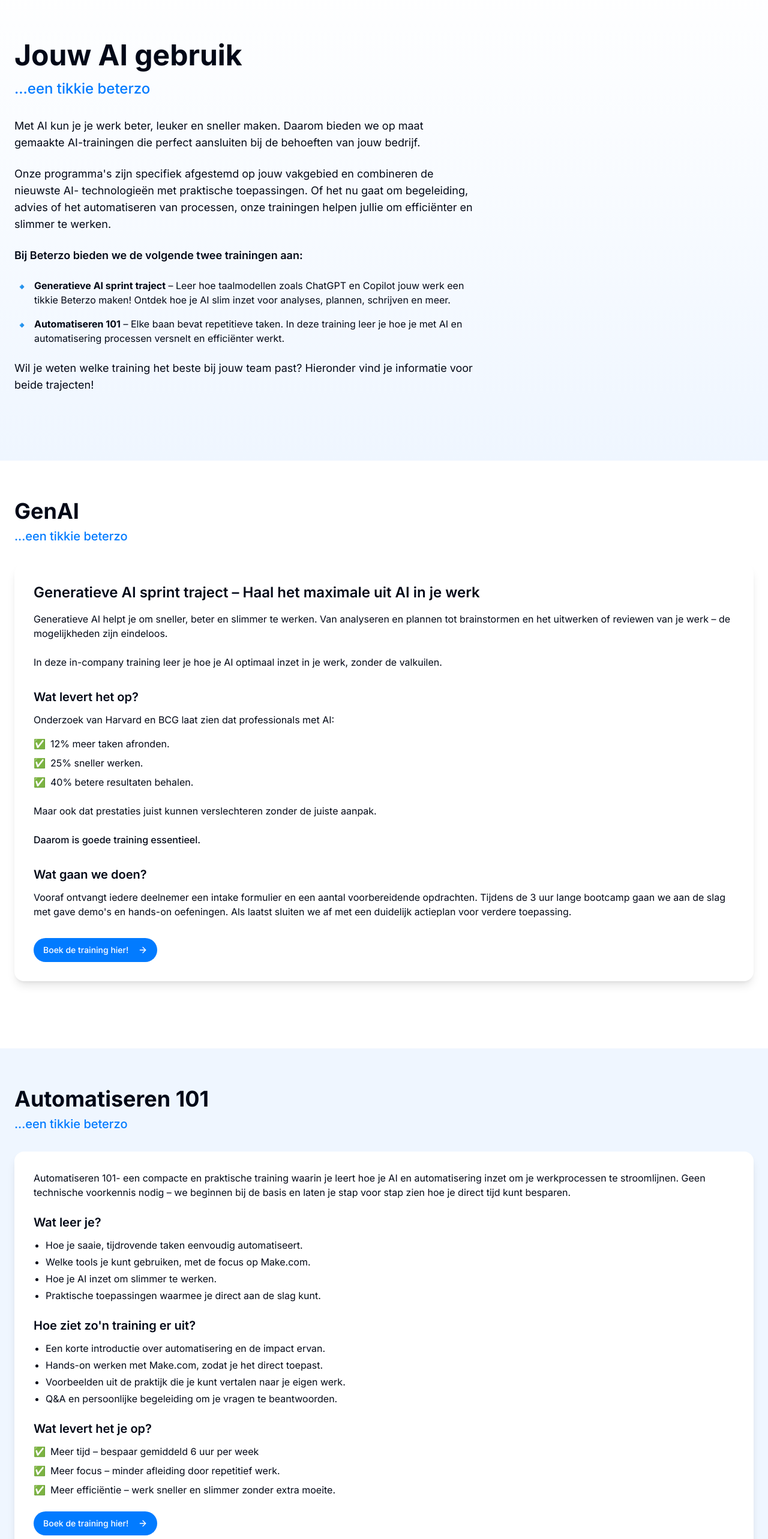
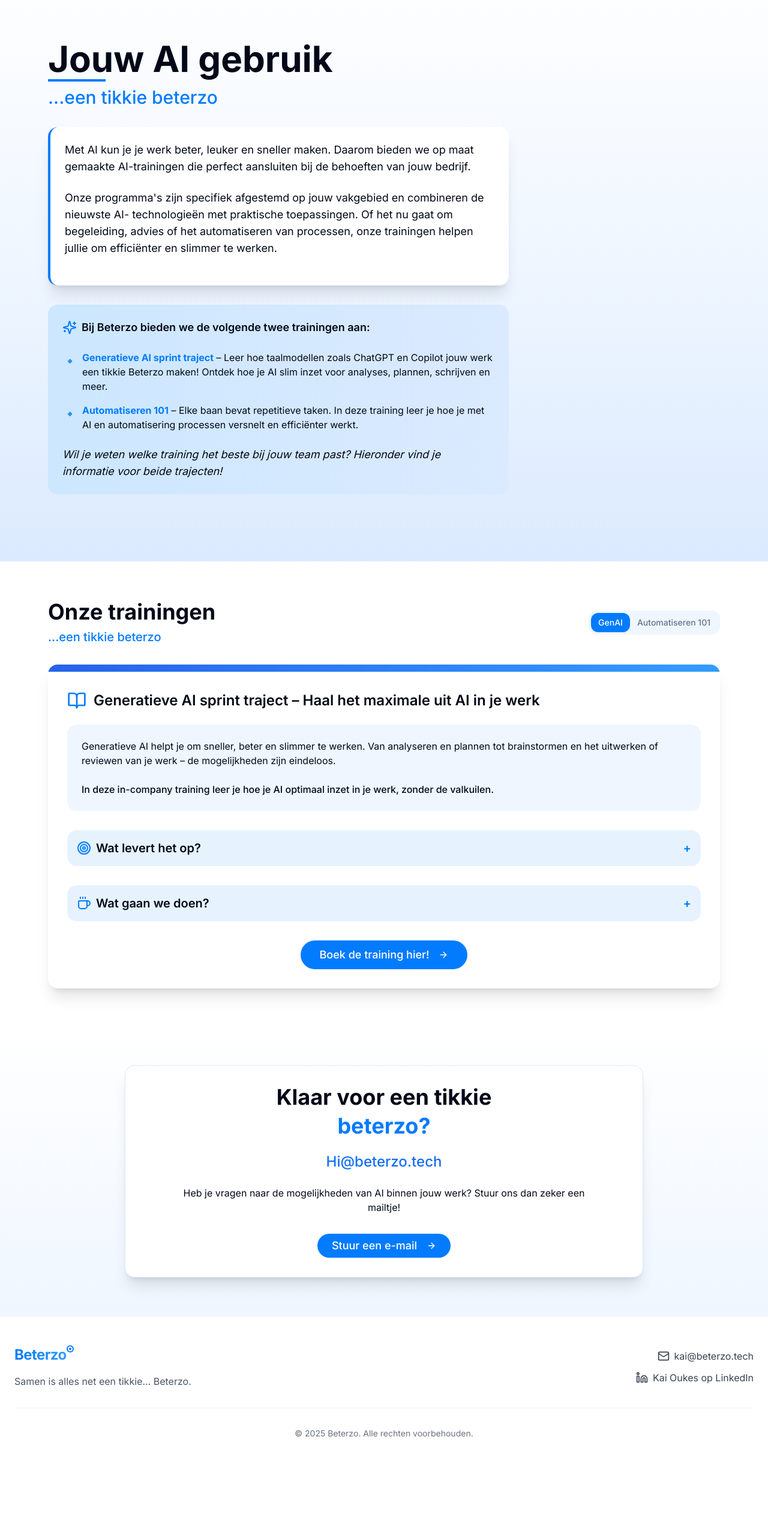
Before and after one commit to KaiOukes/beterzo, a React (Vite) app: page /ai-training in a window 1280 px wide. Shown: the part 60-2626 px from the top of the page at 60% size. After the commit the page ends 2508 px from the top, so only its background shows below. Built offline with nearby package versions, Linux system fonts and the light colour scheme.

Commit message:
Refactor: Improve AI training page design
Improve the design of the AI training page to make the content more appealing.

```diff
--- a/src/pages/AITraining.tsx
+++ b/src/pages/AITraining.tsx
@@ -1,26 +1,61 @@
 
-import React from 'react';
+import React, { useEffect, useRef } from 'react';
 import { Button } from "@/components/ui/button";
 import Header from '../components/Header';
 import Footer from '../components/Footer';
 import { Card, CardContent } from "@/components/ui/card";
-import { ArrowRight } from 'lucide-react';
+import { ArrowRight, BookOpen, CheckCircle2, Coffee, Sparkles, Target } from 'lucide-react';
+import { Tabs, TabsContent, TabsList, TabsTrigger } from "@/components/ui/tabs";
+import { Collapsible, CollapsibleContent, CollapsibleTrigger } from "@/components/ui/collapsible";
 
 const AITraining = () => {
+  // Animation ref for intersection observer
+  const sectionRefs = useRef<(HTMLElement | null)[]>([]);
+
+  useEffect(() => {
+    const observer = new IntersectionObserver(
+      (entries) => {
+        entries.forEach(entry => {
+          if (entry.isIntersecting) {
+            entry.target.classList.add('animate-fade-in');
+            entry.target.classList.remove('opacity-0');
+          }
+        });
+      },
+      { threshold: 0.1, rootMargin: "0px 0px -100px 0px" }
+    );
+
+    // Get all elements that should be animated
+    const animatedElements = document.querySelectorAll('.animate-on-scroll');
+    animatedElements.forEach(el => {
+      el.classList.add('opacity-0');
+      observer.observe(el);
+    });
+
+    return () => {
+      animatedElements.forEach(el => observer.unobserve(el));
+    };
+  }, []);
+
   return (
     <div className="min-h-screen flex flex-col">
       <Header />
       <main className="flex-1">
-        {/* Hero Section */}
-        <section className="pt-32 pb-16 bg-gradient-to-b from-white to-blue-50">
-          <div className="container">
-            <h1 className="text-4xl md:text-5xl font-bold mb-4">
+        {/* Hero Section with gradient background */}
+        <section className="pt-32 pb-16 bg-gradient-to-b from-white via-blue-50 to-blue-100">
+          <div className="container max-w-6xl mx-auto px-4">
+            <div className="animate-on-scroll">
+              <h1 className="text-5xl md:text-6xl font-bold mb-4 relative">
                 Jouw AI gebruik
+                <span className="absolute -bottom-2 left-0 w-24 h-1 bg-primary"></span>
               </h1>
-            <h2 className="text-xl md:text-2xl text-primary font-medium mb-8">
+              <h2 className="text-2xl md:text-3xl text-primary font-medium mb-8">
                 ...een tikkie beterzo
               </h2>
-            <div className="max-w-3xl mb-12">
+            </div>
+
+            <div className="max-w-3xl mb-12 animate-on-scroll">
+              <div className="bg-white rounded-lg shadow-xl p-6 border-l-4 border-primary transform transition-all hover:-translate-y-1 hover:shadow-2xl">
                 <p className="text-lg mb-6">
                   Met AI kun je je werk beter, leuker en sneller maken.
                   Daarom bieden we op maat gemaakte AI-trainingen die
@@ -34,158 +69,249 @@ const AITraining = () => {
                   processen, onze trainingen helpen jullie om efficiënter
                   en slimmer te werken.
                 </p>
-              <p className="text-lg font-semibold mb-6">
+              </div>
+
+              <div className="bg-gradient-to-r from-primary-100 to-blue-100 rounded-lg p-6 mt-8 animate-on-scroll">
+                <p className="text-lg font-semibold mb-6 flex items-center">
+                  <Sparkles className="text-primary mr-2 h-6 w-6" />
                   Bij Beterzo bieden we de volgende twee trainingen aan:
                 </p>
                 <ul className="space-y-4 mb-6">
-                <li className="flex items-start">
-                  <span className="text-primary text-xl mr-2">🔹</span>
-                  <span><strong>Generatieve AI sprint traject</strong> – Leer hoe
-                  taalmodellen zoals ChatGPT en Copilot jouw werk
+                  <li className="flex items-start transform transition hover:translate-x-2">
+                    <span className="text-primary text-xl mr-2 mt-1">🔹</span>
+                    <div>
+                      <span className="font-bold text-primary">Generatieve AI sprint traject</span>
+                      <span> – Leer hoe taalmodellen zoals ChatGPT en Copilot jouw werk
                       een tikkie Beterzo maken! Ontdek hoe je AI slim
                       inzet voor analyses, plannen, schrijven en meer.</span>
+                    </div>
                   </li>
-                <li className="flex items-start">
-                  <span className="text-primary text-xl mr-2">🔹</span>
-                  <span><strong>Automatiseren 101</strong> – Elke baan bevat
+                  <li className="flex items-start transform transition hover:translate-x-2">
+                    <span className="text-primary text-xl mr-2 mt-1">🔹</span>
+                    <div>
+                      <span className="font-bold text-primary">Automatiseren 101</span>
+                      <span> – Elke baan bevat
                       repetitieve taken. In deze training leer je hoe je
                       met AI en automatisering processen versnelt en
                       efficiënter werkt.</span>
+                    </div>
                   </li>
                 </ul>
-              <p className="text-lg">
+                <p className="text-lg italic">
                   Wil je weten welke training het beste bij jouw team
                   past? Hieronder vind je informatie voor beide
                   trajecten!
                 </p>
               </div>
             </div>
+          </div>
         </section>
 
-        {/* GenAI Section */}
-        <section className="py-16 bg-white" id="genai">
-          <div className="container">
+        {/* Tabs for choosing between trainings */}
+        <section className="py-16 bg-white">
+          <div className="container max-w-6xl mx-auto px-4">
+            <Tabs defaultValue="genai" className="w-full animate-on-scroll">
+              <div className="flex flex-col md:flex-row md:items-center md:justify-between mb-8">
+                <div>
                   <h2 className="text-3xl md:text-4xl font-bold mb-2">
-              GenAI
+                    Onze trainingen
                   </h2>
-            <h3 className="text-xl text-primary font-medium mb-8">
+                  <h3 className="text-xl text-primary font-medium">
                     ...een tikkie beterzo
                   </h3>
+                </div>
 
-            <Card className="mb-12 border-none shadow-lg">
+                <TabsList className="mt-4 md:mt-0 bg-blue-50 p-1">
+                  <TabsTrigger
+                    value="genai"
+                    className="data-[state=active]:bg-primary data-[state=active]:text-white"
+                  >
+                    GenAI
+                  </TabsTrigger>
+                  <TabsTrigger
+                    value="automatiseren"
+                    className="data-[state=active]:bg-primary data-[state=active]:text-white"
+                  >
+                    Automatiseren 101
+                  </TabsTrigger>
+                </TabsList>
+              </div>
+
+              <TabsContent value="genai" className="animate-on-scroll">
+                <Card className="border-none shadow-xl overflow-hidden">
+                  <div className="bg-gradient-to-r from-blue-600 to-primary-400 h-3"></div>
                   <CardContent className="p-8">
-                <h3 className="text-2xl font-semibold mb-4">Generatieve AI sprint traject – Haal het maximale uit AI in je werk</h3>
+                    <div className="flex items-center mb-6">
+                      <BookOpen className="h-8 w-8 text-primary mr-3" />
+                      <h3 className="text-2xl font-semibold">Generatieve AI sprint traject – Haal het maximale uit AI in je werk</h3>
+                    </div>
+
+                    <div className="bg-blue-50 p-6 rounded-lg mb-8">
                       <p className="mb-6">
                         Generatieve AI helpt je om sneller, beter en slimmer te werken. Van analyseren en plannen tot brainstormen en het uitwerken of reviewen van je werk – de mogelijkheden zijn eindeloos.
                       </p>
-                <p className="mb-8">
+                      <p className="font-medium">
                         In deze in-company training leer je hoe je AI optimaal inzet in je werk, zonder de valkuilen.
                       </p>
+                    </div>
 
-                <h4 className="text-xl font-semibold mb-3">Wat levert het op?</h4>
+                    <Collapsible className="mb-8">
+                      <CollapsibleTrigger className="flex items-center w-full justify-between bg-primary-50 p-4 rounded-lg text-xl font-semibold">
+                        <div className="flex items-center">
+                          <Target className="h-6 w-6 text-primary mr-2" />
+                          Wat levert het op?
+                        </div>
+                        <div className="text-primary">+</div>
+                      </CollapsibleTrigger>
+                      <CollapsibleContent className="bg-white p-4 rounded-lg mt-2 border border-gray-200 shadow-inner">
                         <p className="mb-4">Onderzoek van Harvard en BCG laat zien dat professionals met AI:</p>
-                <ul className="space-y-2 mb-6">
-                  <li className="flex items-center">
-                    <span className="text-primary mr-2">✅</span> 12% meer taken afronden.
+                        <ul className="space-y-3 mb-6">
+                          <li className="flex items-center bg-green-50 p-3 rounded-lg">
+                            <CheckCircle2 className="text-green-500 mr-2 h-5 w-5" />
+                            <span>12% meer taken afronden.</span>
                           </li>
-                  <li className="flex items-center">
-                    <span className="text-primary mr-2">✅</span> 25% sneller werken.
+                          <li className="flex items-center bg-green-50 p-3 rounded-lg">
+                            <CheckCircle2 className="text-green-500 mr-2 h-5 w-5" />
+                            <span>25% sneller werken.</span>
                           </li>
-                  <li className="flex items-center">
-                    <span className="text-primary mr-2">✅</span> 40% betere resultaten behalen.
+                          <li className="flex items-center bg-green-50 p-3 rounded-lg">
+                            <CheckCircle2 className="text-green-500 mr-2 h-5 w-5" />
+                            <span>40% betere resultaten behalen.</span>
                           </li>
                         </ul>
                         <p className="mb-6">Maar ook dat prestaties juist kunnen verslechteren zonder de juiste aanpak.</p>
-                <p className="mb-8 font-medium">Daarom is goede training essentieel.</p>
+                        <p className="mb-6 font-medium">Daarom is goede training essentieel.</p>
+                      </CollapsibleContent>
+                    </Collapsible>
 
-                <h4 className="text-xl font-semibold mb-3">Wat gaan we doen?</h4>
+                    <Collapsible className="mb-8">
+                      <CollapsibleTrigger className="flex items-center w-full justify-between bg-primary-50 p-4 rounded-lg text-xl font-semibold">
+                        <div className="flex items-center">
+                          <Coffee className="h-6 w-6 text-primary mr-2" />
+                          Wat gaan we doen?
+                        </div>
+                        <div className="text-primary">+</div>
+                      </CollapsibleTrigger>
+                      <CollapsibleContent className="bg-white p-4 rounded-lg mt-2 border border-gray-200 shadow-inner">
                         <p className="mb-8">
                           Vooraf ontvangt iedere deelnemer een intake formulier en een aantal voorbereidende opdrachten. Tijdens de 3 uur lange bootcamp gaan we aan de slag met gave demo's en hands-on oefeningen. Als laatst sluiten we af met een duidelijk actieplan voor verdere toepassing.
                         </p>
+                      </CollapsibleContent>
+                    </Collapsible>
 
+                    <div className="text-center">
                       <a
                         href="https://tally.so/r/w7agNZ"
                         target="_blank"
                         rel="noopener noreferrer"
-                  className="block w-full sm:w-auto"
+                        className="inline-block"
                       >
-                  <Button className="w-full sm:w-auto rounded-full">
+                        <Button className="rounded-full px-8 py-6 text-lg bg-primary hover:bg-primary-600 transition-all transform hover:scale-105">
                           Boek de training hier!
-                    <ArrowRight className="ml-2 h-4 w-4" />
+                          <ArrowRight className="ml-2 h-5 w-5" />
                         </Button>
                       </a>
+                    </div>
                   </CardContent>
                 </Card>
+              </TabsContent>
+
+              <TabsContent value="automatiseren" className="animate-on-scroll">
+                <Card className="border-none shadow-xl overflow-hidden">
+                  <div className="bg-gradient-to-r from-primary-400 to-blue-600 h-3"></div>
+                  <CardContent className="p-8">
+                    <div className="flex items-center mb-6">
+                      <Sparkles className="h-8 w-8 text-primary mr-3" />
+                      <h3 className="text-2xl font-semibold">Automatiseren 101 - Maak repetitief werk verleden tijd</h3>
                     </div>
-        </section>
 
-        {/* Automatiseren 101 Section */}
-        <section className="py-16 bg-blue-50" id="automatiseren">
-          <div className="container">
-            <h2 className="text-3xl md:text-4xl font-bold mb-2">
-              Automatiseren 101
-            </h2>
-            <h3 className="text-xl text-primary font-medium mb-8">
-              ...een tikkie beterzo
-            </h3>
-
-            <Card className="mb-12 border-none shadow-lg">
-              <CardContent className="p-8">
+                    <div className="bg-blue-50 p-6 rounded-lg mb-8">
                       <p className="mb-6">
                         Automatiseren 101- een compacte en praktische training waarin je leert hoe je AI en automatisering inzet om je werkprocessen te stroomlijnen. Geen technische voorkennis nodig – we beginnen bij de basis en laten je stap voor stap zien hoe je direct tijd kunt besparen.
                       </p>
+                    </div>
 
-                <h4 className="text-xl font-semibold mb-3">Wat leer je?</h4>
-                <ul className="list-disc pl-5 mb-6 space-y-1">
+                    <div className="grid md:grid-cols-2 gap-6 mb-8">
+                      <Collapsible className="mb-4">
+                        <CollapsibleTrigger className="flex items-center w-full justify-between bg-primary-50 p-4 rounded-lg text-xl font-semibold">
+                          <div className="flex items-center">
+                            <Target className="h-6 w-6 text-primary mr-2" />
+                            Wat leer je?
+                          </div>
+                          <div className="text-primary">+</div>
+                        </CollapsibleTrigger>
+                        <CollapsibleContent className="bg-white p-4 rounded-lg mt-2 border border-gray-200 shadow-inner">
+                          <ul className="list-disc pl-5 mb-6 space-y-3">
                             <li>Hoe je saaie, tijdrovende taken eenvoudig automatiseert.</li>
-                  <li>Welke tools je kunt gebruiken, met de focus op Make.com.</li>
+                            <li>Welke tools je kunt gebruiken voor jouw specifieke situatie.</li>
                             <li>Hoe je AI inzet om slimmer te werken.</li>
                             <li>Praktische toepassingen waarmee je direct aan de slag kunt.</li>
                           </ul>
+                        </CollapsibleContent>
+                      </Collapsible>
 
-                <h4 className="text-xl font-semibold mb-3">Hoe ziet zo'n training er uit?</h4>
-                <ul className="list-disc pl-5 mb-6 space-y-1">
+                      <Collapsible className="mb-4">
+                        <CollapsibleTrigger className="flex items-center w-full justify-between bg-primary-50 p-4 rounded-lg text-xl font-semibold">
+                          <div className="flex items-center">
+                            <Coffee className="h-6 w-6 text-primary mr-2" />
+                            Hoe ziet de training eruit?
+                          </div>
+                          <div className="text-primary">+</div>
+                        </CollapsibleTrigger>
+                        <CollapsibleContent className="bg-white p-4 rounded-lg mt-2 border border-gray-200 shadow-inner">
+                          <ul className="list-disc pl-5 mb-6 space-y-3">
                             <li>Een korte introductie over automatisering en de impact ervan.</li>
-                  <li>Hands-on werken met Make.com, zodat je het direct toepast.</li>
+                            <li>Hands-on werken met praktische tools die bij jouw werk passen.</li>
                             <li>Voorbeelden uit de praktijk die je kunt vertalen naar je eigen werk.</li>
                             <li>Q&A en persoonlijke begeleiding om je vragen te beantwoorden.</li>
                           </ul>
+                        </CollapsibleContent>
+                      </Collapsible>
+                    </div>
 
                     <h4 className="text-xl font-semibold mb-3">Wat levert het je op?</h4>
-                <ul className="space-y-2 mb-6">
-                  <li className="flex items-start">
-                    <span className="text-primary mr-2">✅</span>
-                    <span>Meer tijd – bespaar gemiddeld 6 uur per week</span>
-                  </li>
-                  <li className="flex items-start">
-                    <span className="text-primary mr-2">✅</span>
-                    <span>Meer focus – minder afleiding door repetitief werk.</span>
-                  </li>
-                  <li className="flex items-start">
-                    <span className="text-primary mr-2">✅</span>
-                    <span>Meer efficiëntie – werk sneller en slimmer zonder extra moeite.</span>
-                  </li>
-                </ul>
+                    <div className="grid grid-cols-1 md:grid-cols-3 gap-4 mb-8">
+                      <div className="bg-gradient-to-br from-blue-50 to-primary-50 p-6 rounded-lg shadow-md transform transition-all hover:-translate-y-1 hover:shadow-lg">
+                        <CheckCircle2 className="text-primary h-8 w-8 mb-3" />
+                        <p className="font-semibold">Meer tijd</p>
+                        <p>Bespaar gemiddeld 6 uur per week</p>
+                      </div>
+                      <div className="bg-gradient-to-br from-blue-50 to-primary-50 p-6 rounded-lg shadow-md transform transition-all hover:-translate-y-1 hover:shadow-lg">
+                        <CheckCircle2 className="text-primary h-8 w-8 mb-3" />
+                        <p className="font-semibold">Meer focus</p>
+                        <p>Minder afleiding door repetitief werk</p>
+                      </div>
+                      <div className="bg-gradient-to-br from-blue-50 to-primary-50 p-6 rounded-lg shadow-md transform transition-all hover:-translate-y-1 hover:shadow-lg">
+                        <CheckCircle2 className="text-primary h-8 w-8 mb-3" />
+                        <p className="font-semibold">Meer efficiëntie</p>
+                        <p>Werk sneller en slimmer zonder extra moeite</p>
+                      </div>
+                    </div>
 
+                    <div className="text-center">
                       <a
                         href="https://tally.so/r/w7agNZ"
                         target="_blank"
                         rel="noopener noreferrer"
-                  className="block w-full sm:w-auto"
+                        className="inline-block"
                       >
-                  <Button className="w-full sm:w-auto rounded-full">
+                        <Button className="rounded-full px-8 py-6 text-lg bg-primary hover:bg-primary-600 transition-all transform hover:scale-105">
                           Boek de training hier!
-                    <ArrowRight className="ml-2 h-4 w-4" />
+                          <ArrowRight className="ml-2 h-5 w-5" />
                         </Button>
                       </a>
+                    </div>
                   </CardContent>
                 </Card>
+              </TabsContent>
+            </Tabs>
           </div>
         </section>
 
         {/* CTA Section */}
-        <section className="py-16 bg-white">
-          <div className="container text-center">
+        <section className="py-16 bg-gradient-to-b from-white to-blue-50">
+          <div className="container max-w-4xl mx-auto text-center px-4 animate-on-scroll">
+            <div className="bg-white p-8 rounded-2xl shadow-xl border border-blue-100">
               <h2 className="text-3xl md:text-4xl font-bold mb-2">
                 Klaar voor een tikkie
               </h2>
@@ -193,7 +319,7 @@ const AITraining = () => {
                 beterzo?
               </h3>
 
-            <p className="text-2xl font-medium mb-6">Hi@beterzo.tech</p>
+              <p className="text-2xl font-medium mb-6 bg-clip-text text-transparent bg-gradient-to-r from-primary to-blue-600">Hi@beterzo.tech</p>
 
               <p className="max-w-2xl mx-auto mb-8">
                 Heb je vragen naar de mogelijkheden van AI binnen jouw werk? Stuur ons dan zeker een mailtje!
@@ -201,13 +327,14 @@ const AITraining = () => {
 
               <a
                 href="mailto:Hi@beterzo.tech"
-              className="inline-block"
+                className="inline-block transform transition-all hover:scale-105"
               >
-              <Button className="rounded-full">
+                <Button className="rounded-full px-6 py-3 text-lg">
                   Stuur een e-mail
                   <ArrowRight className="ml-2 h-4 w-4" />
                 </Button>
               </a>
+            </div>
           </div>
         </section>
       </main>
```
Lines whose indentation alone changed are shown as unchanged.
